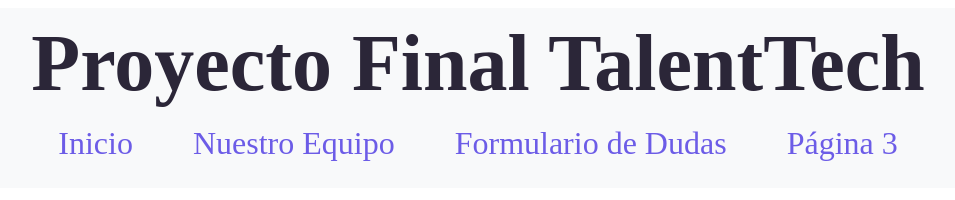
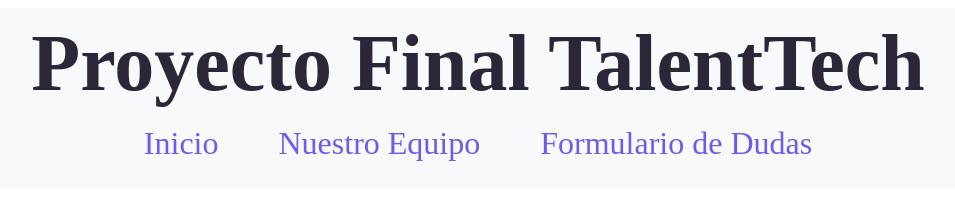
Before and after one commit to luisacruzb/Proyecto_final_fullstack, a plain HTML site: page header.html in a window 1280 px wide. Shown: the whole page, without its empty margins (162-1117 px from the left). Drawn offline with Linux system fonts and the light colour scheme.

Commit message:
Eliminación vínculo página en blanco

```diff
--- a/header.html
+++ b/header.html
@@ -10,7 +10,6 @@
             <li><a href="index.html">Inicio</a></li>
             <li><a href="AboutUs.html">Nuestro Equipo</a></li>
             <li><a href="Homework_form.html">Formulario de Dudas</a></li>
-            <li><a href="page3.html">Página 3</a></li>
         </ul>
     </nav>
 </header>
```
